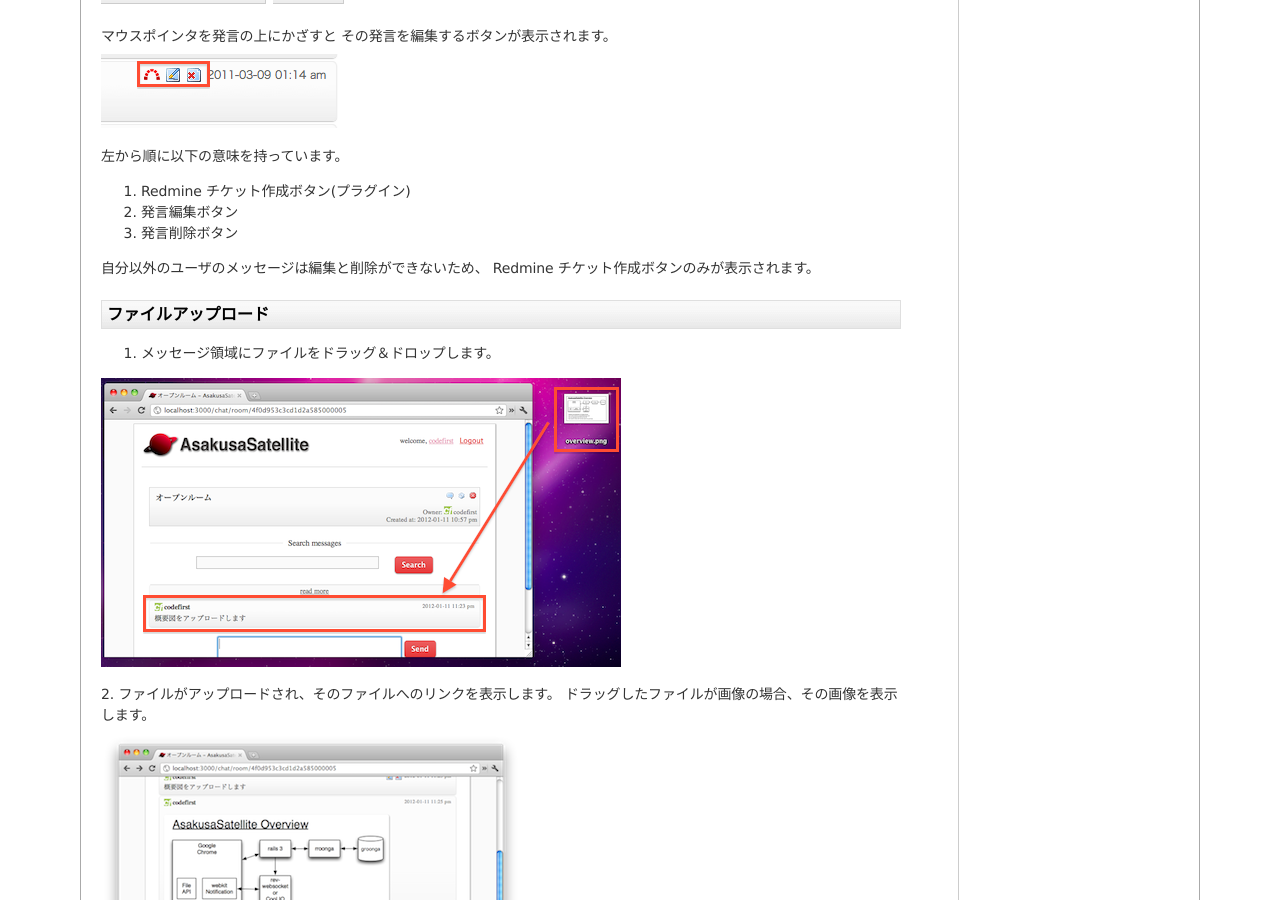
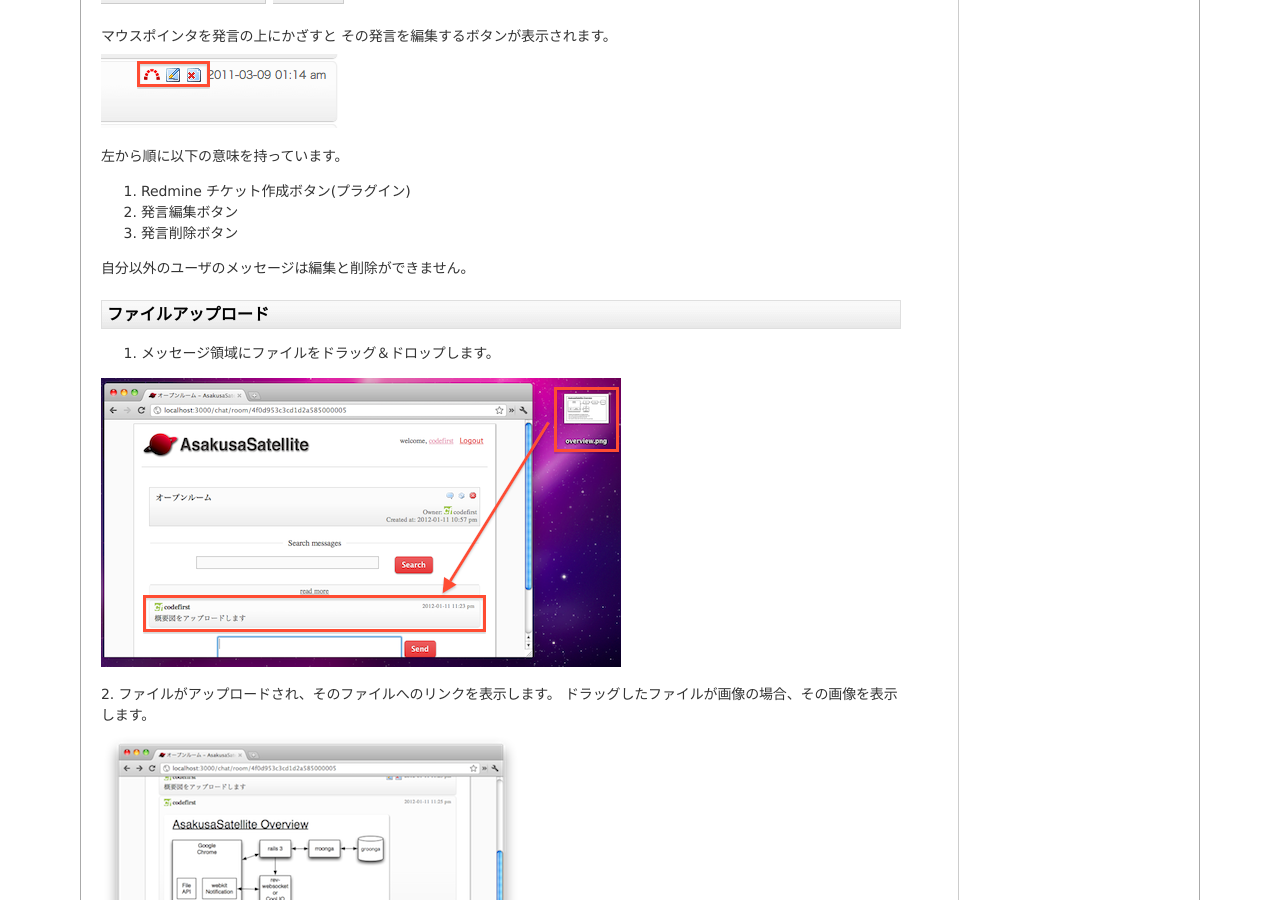
Before and after one commit to codefirst/asakusa-satellite-manual, a Sphinx documentation site: the page built from source/function.rst, in a window 1280 px wide and 900 px high, scrolled down 3998 px. Built offline with Sphinx 7.4.7, drawn with Linux system fonts in a browser that asks for light colours.

Commit message:
modify setup

```diff
--- a/source/function.rst
+++ b/source/function.rst
@@ -84,8 +84,7 @@
 2. 発言編集ボタン
 3. 発言削除ボタン
 
-自分以外のユーザのメッセージは編集と削除ができないため、
-Redmine チケット作成ボタンのみが表示されます。
+自分以外のユーザのメッセージは編集と削除ができません。
 
 ファイルアップロード
 -----------------------
--- a/source/setup.rst
+++ b/source/setup.rst
@@ -92,15 +92,15 @@
 
 Apacheの設定ファイルへの記述が表示されるのでメモを取ります。
 
-必要なパッケージのインストールを促された場合、
-指示にしたがってインストールの後再実行してください。
-
 例)
 ::
 
   LoadModule passenger_module /usr/lib/ruby/gems/1.8/gems/passenger-2.2.11/ext/apache2/mod_passenger.so
   PassengerRoot /usr/lib/ruby/gems/1.8/gems/passenger-2.2.11
   PassengerRuby /usr/bin/ruby1.8
+
+必要なパッケージのインストールを促された場合、
+指示にしたがってインストールの後再実行してください。
 
 4. Apache の設定
 
```
